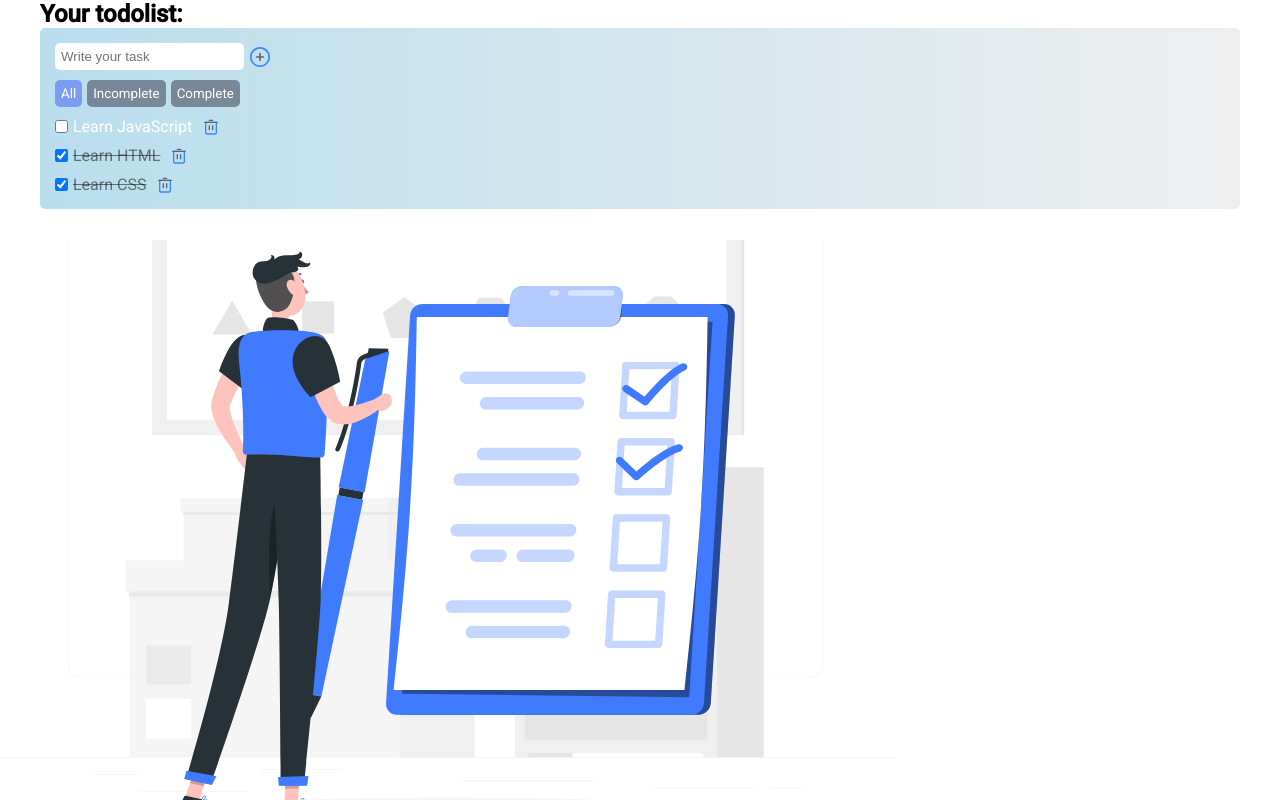
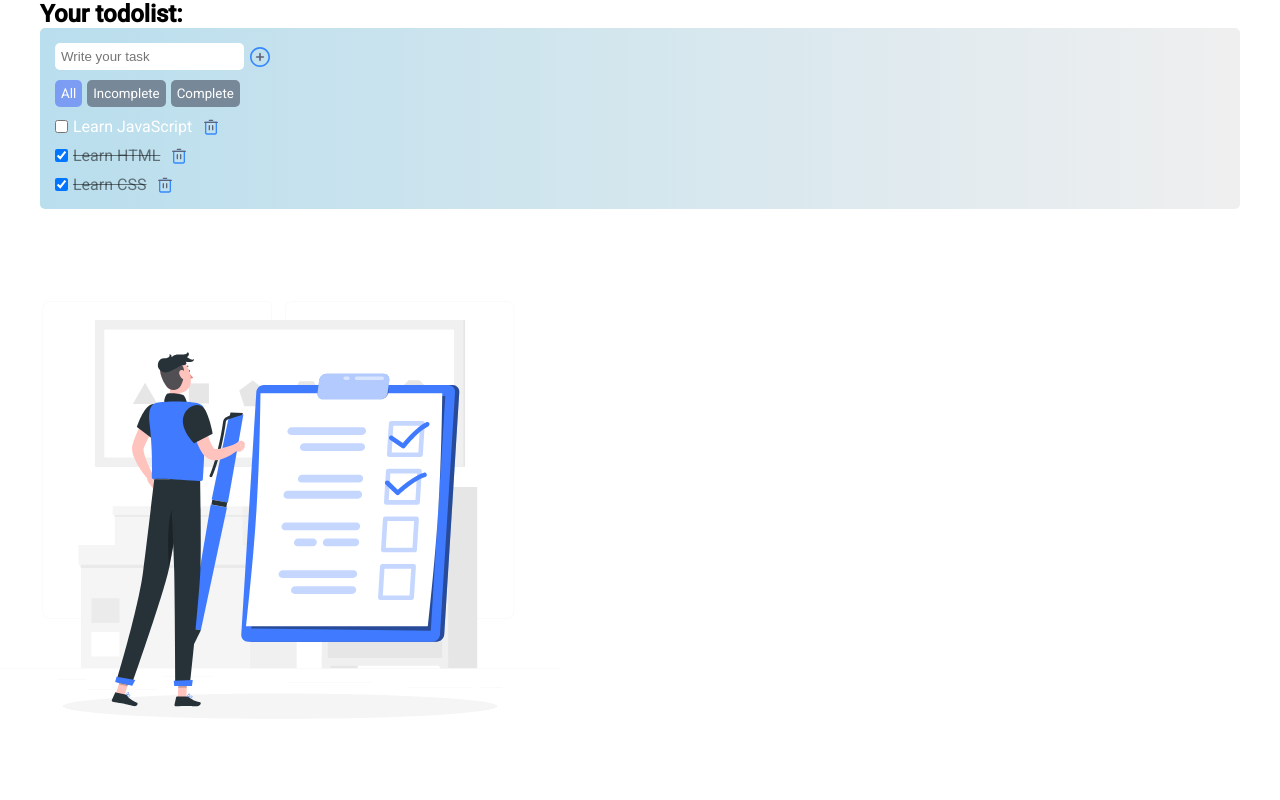
Before and after one commit to web-serge/todolist-vanilla-js, a plain HTML site: page index.html in a window 1280 px wide. Drawn offline with Linux system fonts and the light colour scheme.

Commit message:
fix style

```diff
--- a/src/style/style.scss
+++ b/src/style/style.scss
@@ -19,8 +19,8 @@ body {
     left: 0;
     background-image: url("../../assets/images/background.svg");
     background-repeat: no-repeat;
-    background-size: cover;
-    background-position: center;
+    background-size: contain;
+    background-position: left;
   }
 }
 
```
Also changed, not shown: src/style/style.css.
